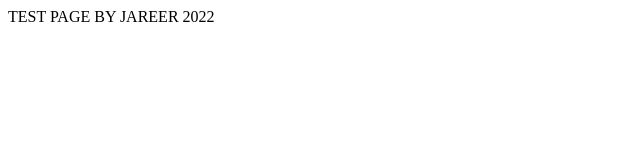
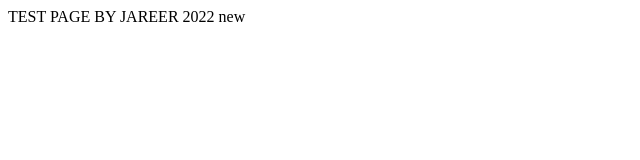
Before and after one commit to jeri7758/k8s, a plain HTML site: page index.html in a window 1280 px wide. Shown: the full height of the page, 0-640 px from the left. Drawn offline with Linux system fonts and the light colour scheme.

Commit message:
docker_last3

```diff
--- a/index.html
+++ b/index.html
@@ -1,3 +1,3 @@
 <html>
-    TEST PAGE BY JAREER 2022
+    TEST PAGE BY JAREER 2022 new
 </html>
```
